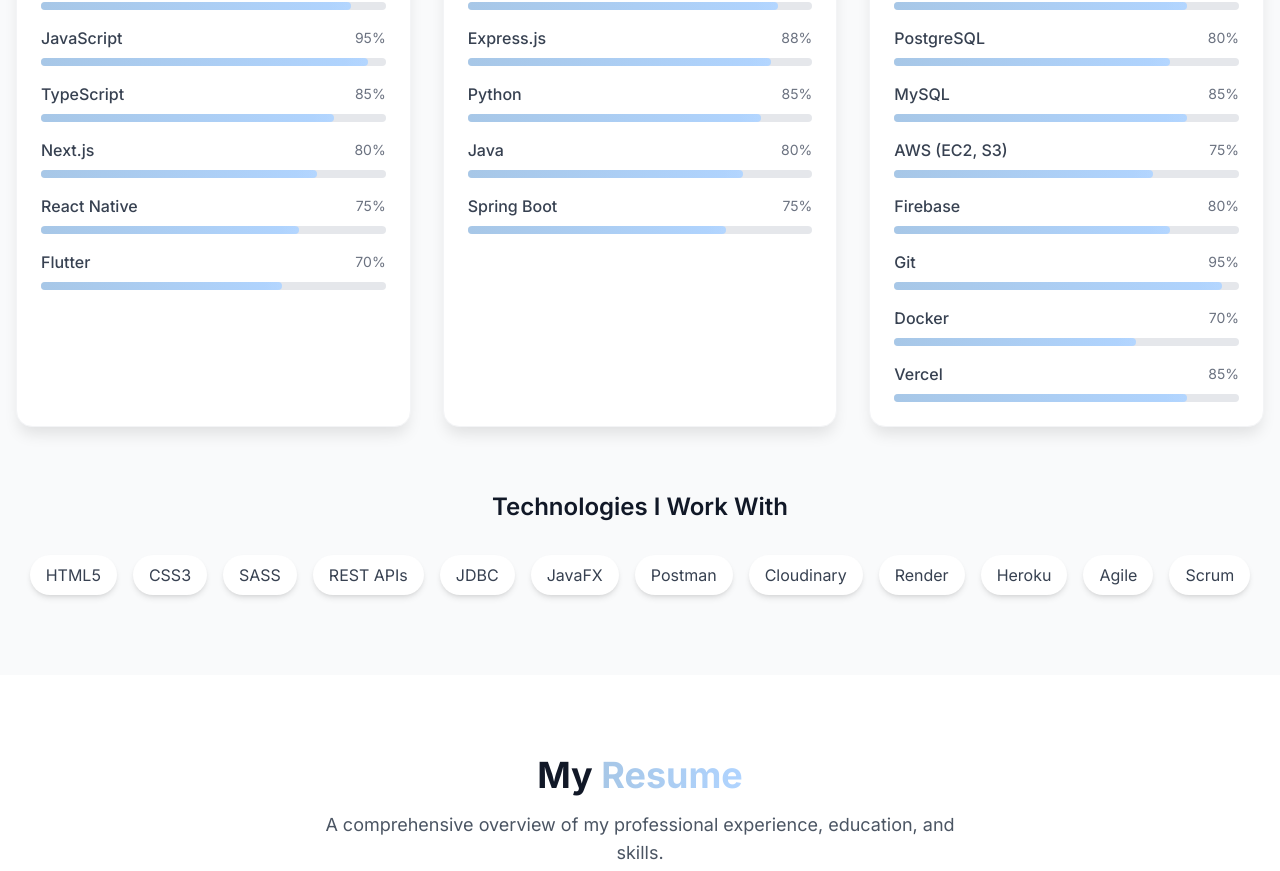
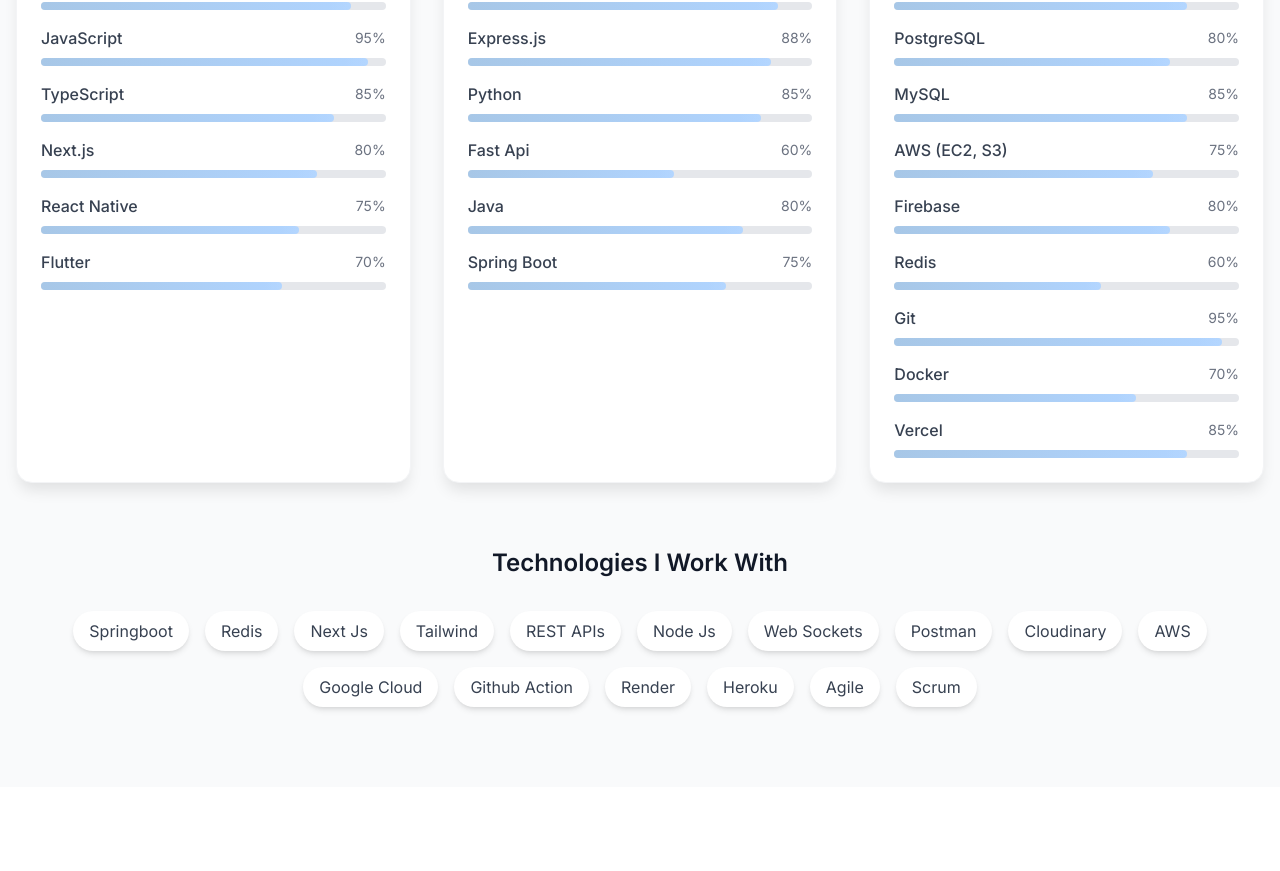
Before and after one commit to MichaelTolulope/my-portfolio-website, a React (Vite) app: page / in a window 1280 px wide. Shown: the part 4854-5725 px from the top of the page. Built offline with nearby package versions, Linux system fonts and the light colour scheme.

Commit message:
few tweaks

```diff
--- a/src/components/Sections/Skills.tsx
+++ b/src/components/Sections/Skills.tsx
@@ -25,6 +25,7 @@
     { name: "Node.js", level: 90, category: "Backend" },
     { name: "Express.js", level: 88, category: "Backend" },
     { name: "Python", level: 85, category: "Backend" },
+    { name: "Fast Api", level: 60, category: "Backend" },
     { name: "Java", level: 80, category: "Backend" },
     { name: "Spring Boot", level: 75, category: "Backend" },
 
@@ -34,6 +35,7 @@
     { name: "MySQL", level: 85, category: "Tools" },
     { name: "AWS (EC2, S3)", level: 75, category: "Tools" },
     { name: "Firebase", level: 80, category: "Tools" },
+    { name: "Redis", level: 60, category: "Tools" },
     { name: "Git", level: 95, category: "Tools" },
     { name: "Docker", level: 70, category: "Tools" },
     { name: "Vercel", level: 85, category: "Tools" }
@@ -172,8 +174,8 @@
 
           <div className="flex flex-wrap justify-center gap-4">
             {[
-              "HTML5", "CSS3", "SASS", "REST APIs", "JDBC", "JavaFX",
-              "Postman", "Cloudinary", "Render", "Heroku", "Agile", "Scrum"
+              "Springboot", "Redis", "Next Js", "Tailwind", "REST APIs", "Node Js", "Web Sockets",
+              "Postman", "Cloudinary", "AWS", "Google Cloud", "Github Action", "Render", "Heroku", "Agile", "Scrum"
             ].map((tech, index) => (
               <motion.span
                 key={tech}
```
